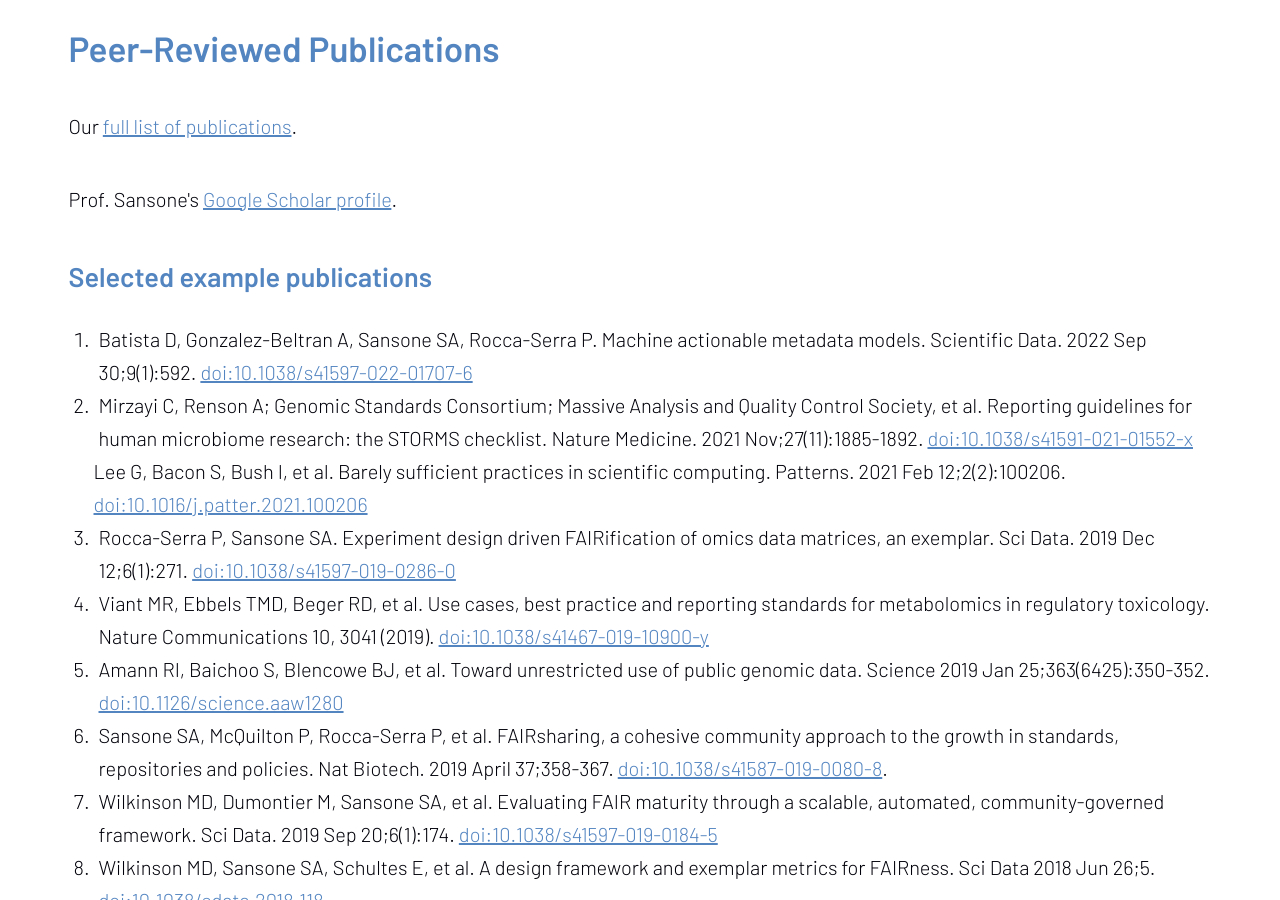
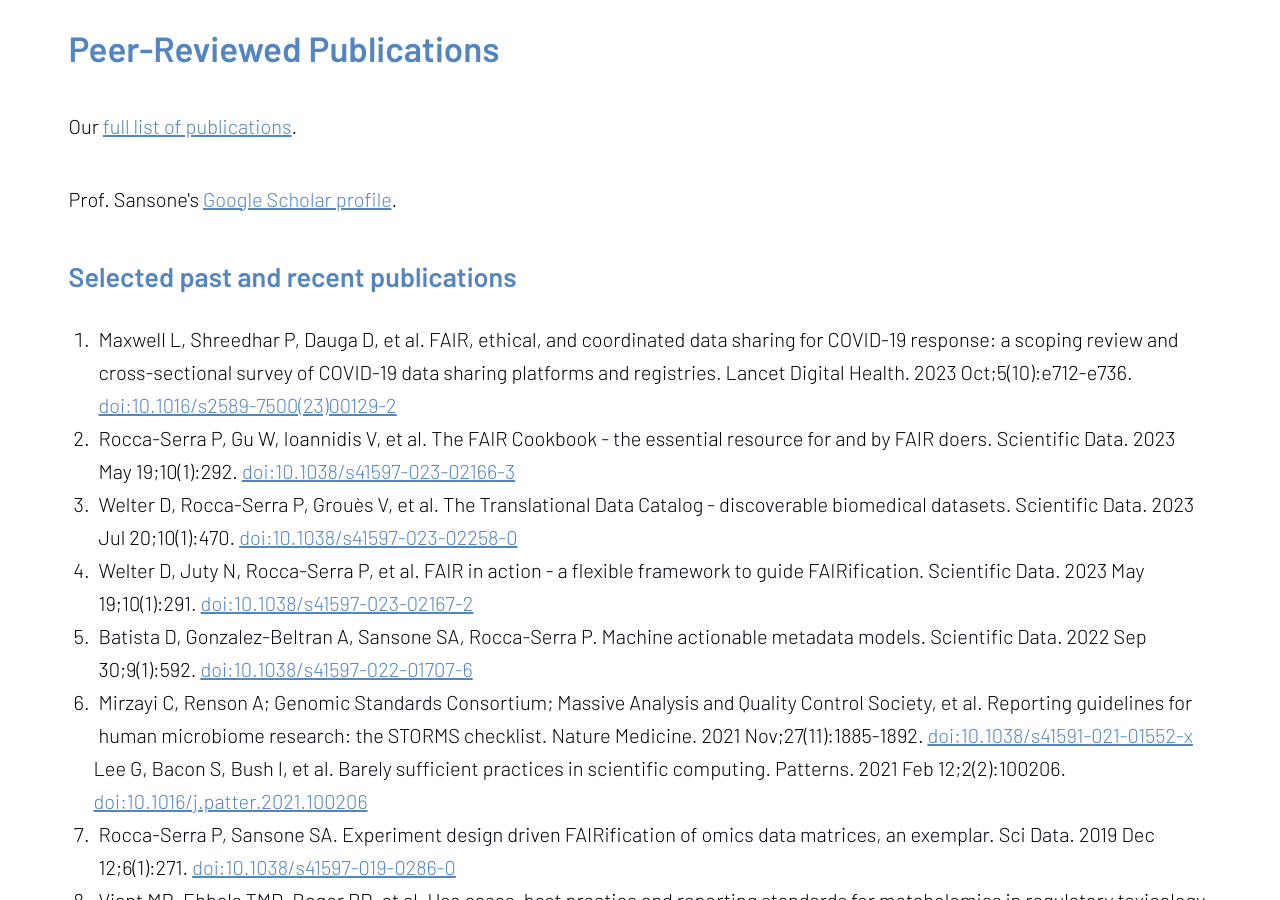
Before and after one commit to FAIRsharing/Sansone-Group-Website, a Jekyll site: the page built from publications.html, in a window 1280 px wide and 900 px high, scrolled down 1002 px. Built offline with Jekyll 4.4.1, drawn with Linux system fonts in a browser that asks for light colours; comment, search, counter and statistics services are not loaded.

Commit message:
Update publications.html
added new papers

```diff
--- a/publications.html
+++ b/publications.html
@@ -14,9 +14,33 @@
            full list of publications</a>.</p>
         <p>Prof. Sansone's <a href="https://scholar.google.com/citations?user=gfJ8wsIAAAAJ&hl=en" target="_blank"> Google Scholar profile</a>.</p>
 
-        <h3>Selected example publications</h3>
+        <h3>Selected past and recent publications</h3>
 
         <ol>
+            <li>
+        Maxwell L, Shreedhar P, Dauga D, et al. FAIR, ethical, and coordinated data sharing for COVID-19 response: a scoping review and cross-sectional survey of COVID-19 data sharing platforms and registries.
+                Lancet Digital Health. 2023 Oct;5(10):e712-e736.
+                <a href="https://doi.org/10.1016/s2589-7500(23)00129-2" target="_blank">doi:10.1016/s2589-7500(23)00129-2</a>
+                <div class='altmetric-embed' data-badge-type='4' data-doi="10.1016/s2589-7500(23)00129-2"></div>
+            </li>
+            <li>
+        Rocca-Serra P, Gu W, Ioannidis V, et al. The FAIR Cookbook - the essential resource for and by FAIR doers.
+                Scientific Data. 2023 May 19;10(1):292.
+                <a href="https://doi.org/10.1038/s41597-023-02166-3" target="_blank">doi:10.1038/s41597-023-02166-3</a>
+                <div class='altmetric-embed' data-badge-type='4' data-doi="10.1038/s41597-023-02166-3"></div>
+            </li>
+            <li>
+        Welter D, Rocca-Serra P, Grouès V, et al. The Translational Data Catalog - discoverable biomedical datasets.
+                Scientific Data. 2023 Jul 20;10(1):470.
+                <a href="https://doi.org/10.1038/s41597-023-02258-0" target="_blank">doi:10.1038/s41597-023-02258-0</a>
+                <div class='altmetric-embed' data-badge-type='4' data-doi="10.1038/s41597-023-02258-0"></div>
+            </li>
+            <li>
+        Welter D, Juty N, Rocca-Serra P, et al. FAIR in action - a flexible framework to guide FAIRification.
+                Scientific Data. 2023 May 19;10(1):291.
+                <a href="https://doi.org/10.1038/s41597-023-02167-2" target="_blank">doi:10.1038/s41597-023-02167-2</a>
+                <div class='altmetric-embed' data-badge-type='4' data-doi="10.1038/s41597-023-02167-2"></div>
+            </li>
             <li>
         Batista D, Gonzalez-Beltran A, Sansone SA, Rocca-Serra P. Machine actionable metadata models.
                 Scientific Data. 2022 Sep 30;9(1):592.
```
